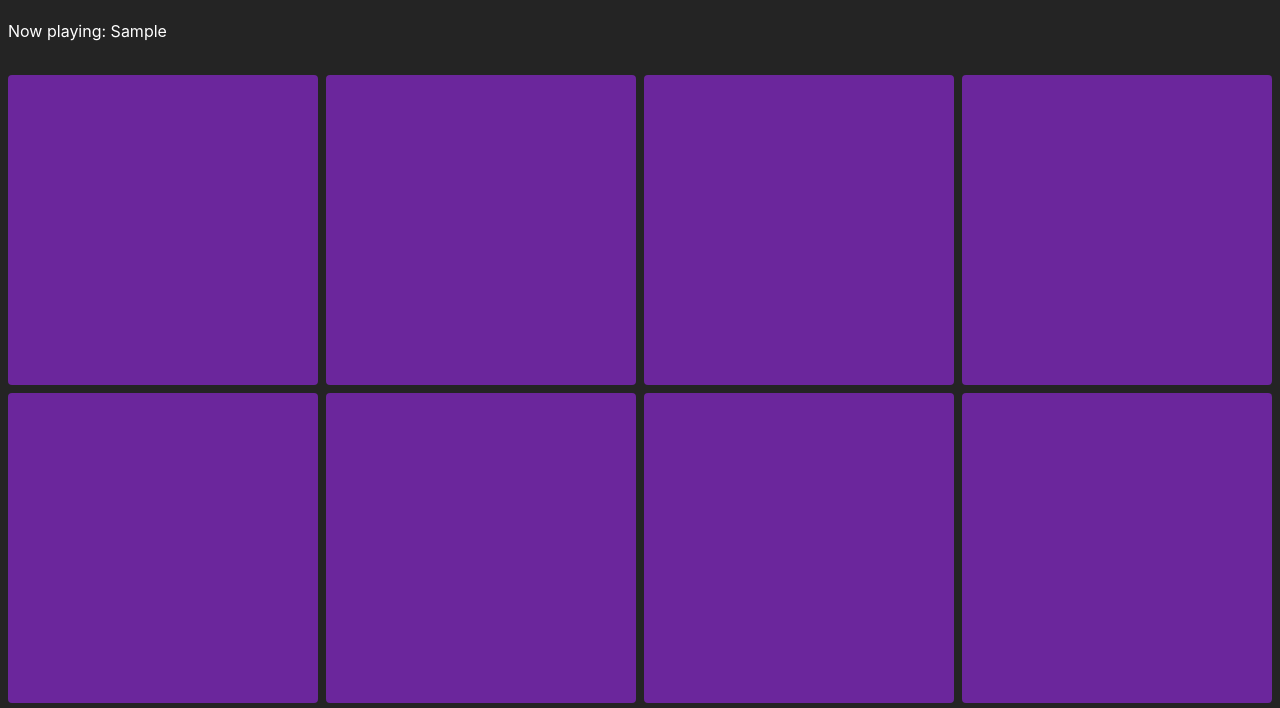
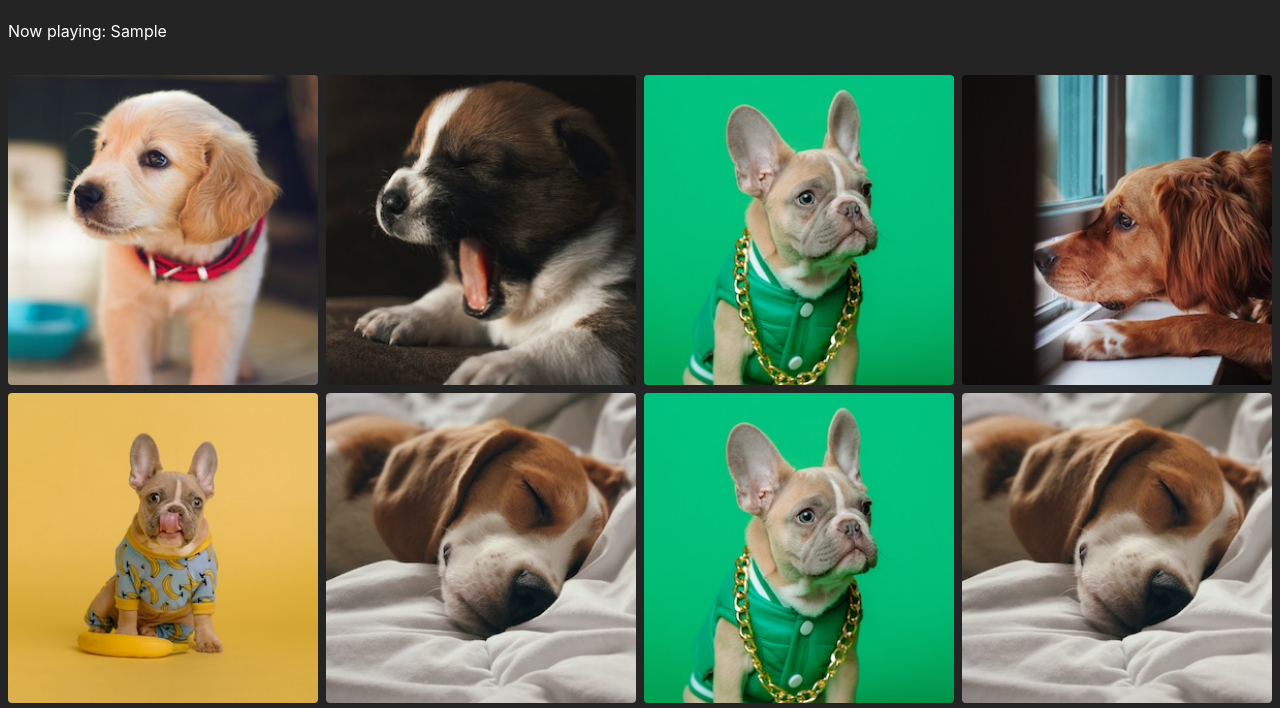
Before and after one commit to brianetoon/memory, a website built with Vite: page index.html in a window 1280 px wide. Both pictures are taken after typing "Sample" into the empty fields and a click on the input "Start Game". Shown: the part 72-780 px from the top of the page. Built offline with nearby package versions, Linux system fonts and the light colour scheme.

Commit message:
render board with shuffled card images

```diff
--- a/src/main.js
+++ b/src/main.js
@@ -2,6 +2,20 @@ const board = document.getElementById("board");
 const form = document.querySelector(".user-form");
 const currentPlayer = document.querySelector(".user-form");
 const usernameInput = form.firstElementChild;
+const boardStagger = 75;
+
+const cardImages = [
+  "banana",
+  "brownlab",
+  "corgi",
+  "goldenpuppy",
+  "greenpug",
+  "husky",
+  "kingcharles",
+  "sleepy",
+  "window",
+  "yawn"
+];
 
 
 form.addEventListener("submit", e => {
@@ -17,12 +31,45 @@ form.addEventListener("submit", e => {
 });
 
 function renderBoard() {
-  for (let i = 0; i < 16; i++) {
+  // call function to return randomized array of the 8 image pairs
+  const cards = getShuffledPairs(cardImages);
+
+  for (let i = 0; i < cards.length; i++) {
     const card = document.createElement("div");
     card.classList.add("card");
+    card.style.backgroundImage = `url("/images/dogs/${cards[i]}.jpg")`;
+    card.setAttribute("name", cards[i]);
 
     setTimeout(() => {
       board.appendChild(card);
-    }, 50 * i);
+    }, boardStagger * i);
   }
+
+  // prevent player from clicking on card until all cards are rendered
+  setTimeout(() => {
+    board.addEventListener("click", e => {
+      if (e.target.classList.contains("card")) {
+        handleClick(e.target);
+      }
+    });
+  }, boardStagger * cards.length);
 }
+
+function handleClick(card) {
+  console.log(card.getAttribute("name"));
+}
+
+function getShuffledPairs(arr) {
+  const shuffledArr = shuffle(arr);
+  const slicedArr = shuffledArr.slice(0, 8);
+  const pairedArr = [...slicedArr, ...slicedArr];
+  const shuffledPairs = shuffle(pairedArr);
+  return shuffledPairs;
+}
+
+function shuffle(arr) {
+  const shuffledArr = arr.sort(() => Math.random() - 0.5);
+  return shuffledArr;
+}
+
+// console.log(getShuffledPairs(cardImages));
--- a/src/style.css
+++ b/src/style.css
@@ -21,5 +21,10 @@ body {
   width: 100%;
   aspect-ratio: 1 / 1;
   border-radius: 0.25rem;
-  background: rgb(107, 38, 156);
+  background-color: rgb(107, 38, 156);
+
+  background-image: url("/images/dogs/corgi.jpg");
+  background-size: cover;
+  background-position: center;
+  background-repeat: no-repeat;
 }
```
Also changed, not shown: README.md, public/images/dogs/banana.jpg (added), public/images/dogs/brownlab.jpg (added), public/images/dogs/corgi.jpg (added), public/images/dogs/goldenpuppy.jpg (added), public/images/dogs/greenpug.jpg (added), public/images/dogs/husky.jpg (added), public/images/dogs/kingcharles.jpg (added), public/images/dogs/sleepy.jpg (added), public/images/dogs/window.jpg (added), public/images/dogs/yawn.jpg (added).
